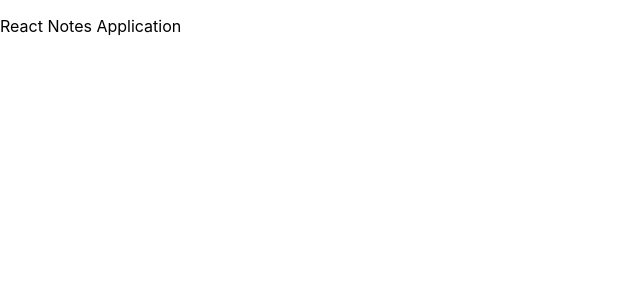
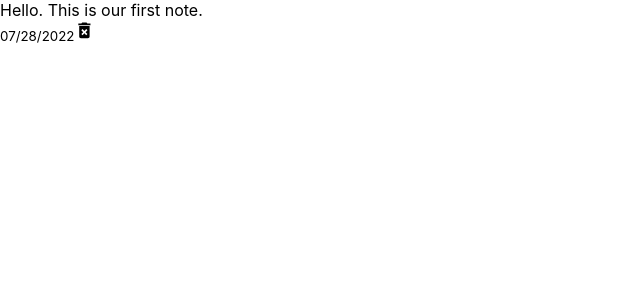
Before and after one commit to answebdev/react-notes-app, a React (Create React App) app: page / in a window 1280 px wide. Shown: the top 300 px of the page, without its empty margins (0-640 px from the left). Built offline with nearby package versions, Linux system fonts and the light colour scheme; the HTML template or start-up script is replaced by a standard one.

Commit message:
add shell components

```diff
--- a/src/App.js
+++ b/src/App.js
@@ -1,11 +1,12 @@
+import NotesList from './components/NotesList';
 // Video: https://www.youtube.com/watch?v=8KB3DHI-QbM
 // Code: https://github.com/chrisblakely01/react-notes-app
 // CSS: https://raw.githubusercontent.com/chrisblakely01/react-notes-app/master/src/index.css
 
 const App = () => {
   return (
-    <div>
-      <p>React Notes Application</p>
+    <div className='container'>
+      <NotesList />
     </div>
   );
 };
--- /dev/null
+++ b/src/components/Note.js
@@ -0,0 +1,16 @@
+import React from 'react';
+import { MdDeleteForever } from 'react-icons/md';
+
+const Note = () => {
+  return (
+    <div className='note'>
+      <span>Hello. This is our first note.</span>
+      <div className='note-footer'>
+        <small>07/28/2022</small>
+        <MdDeleteForever className='delete-icon' size='1.3em' />
+      </div>
+    </div>
+  );
+};
+
+export default Note;
--- /dev/null
+++ b/src/components/NotesList.js
@@ -0,0 +1,12 @@
+import React from 'react';
+import Note from './Note';
+
+const NotesList = () => {
+  return (
+    <div className='notes-list'>
+      <Note />
+    </div>
+  );
+};
+
+export default NotesList;
```
